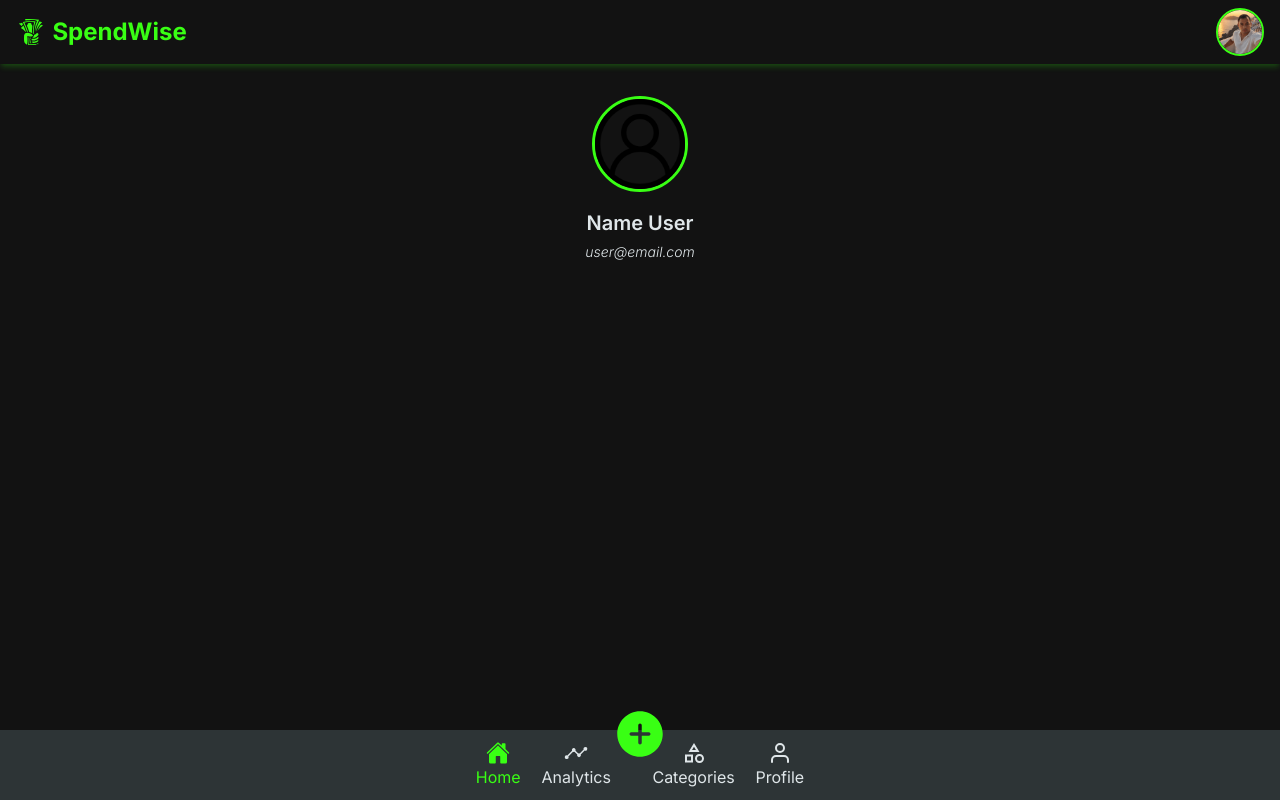
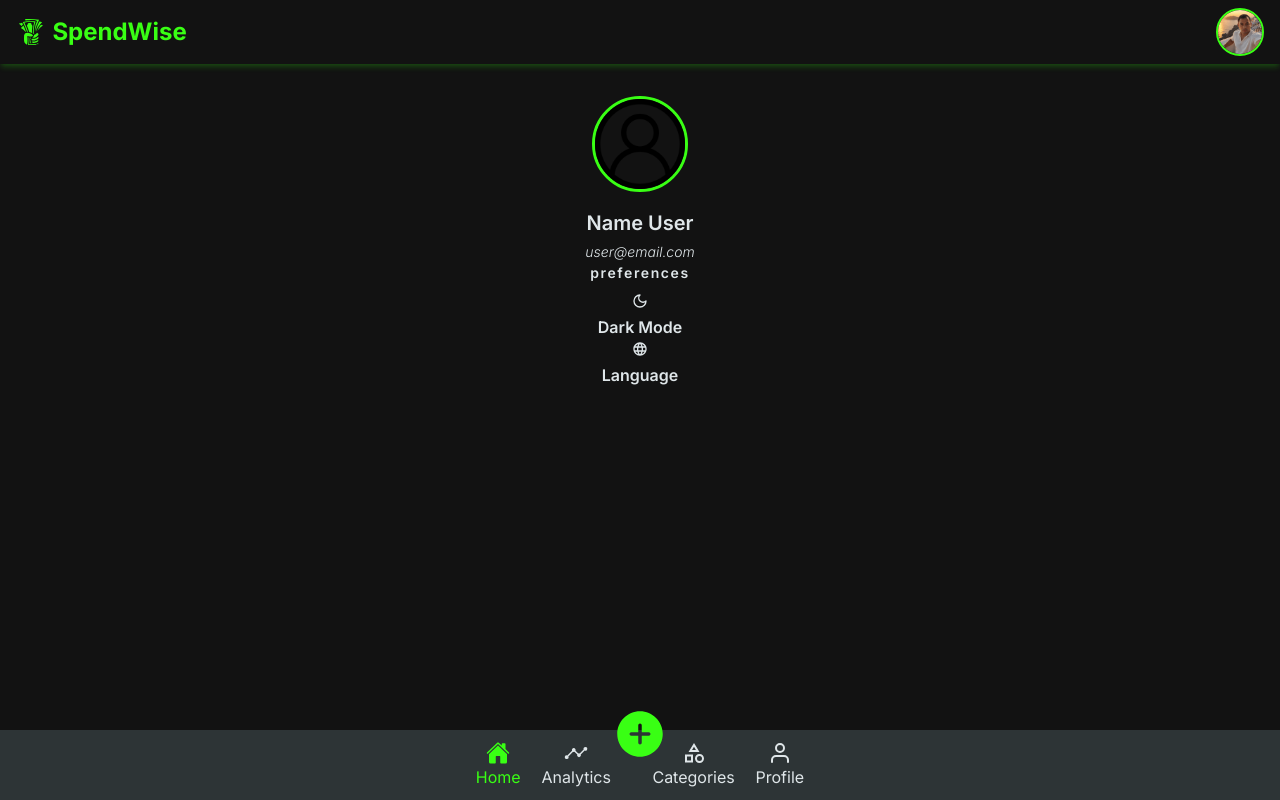
Before and after one commit to Andriamahay11master/SpendWise, a React (Vite) app: page /profile in a window 1280 px wide. Built offline with nearby package versions, Linux system fonts and the light colour scheme.

Commit message:
init part preferences page profil

```diff
--- a/src/components/Profile/Profile.tsx
+++ b/src/components/Profile/Profile.tsx
@@ -1,3 +1,5 @@
+import { LuMoon } from "react-icons/lu";
+import { MdOutlineLanguage } from "react-icons/md";
 interface ProfileProps {
   image: string;
   name: string;
@@ -15,6 +17,29 @@ const Profile = ({ image, name, email }: ProfileProps) => {
           <p className="profil-email">{email}</p>
         </div>
       </div>
+      <div className="profil-bottom">
+        <div className="profil-setting">
+          <h3 className="title-h3">preferences</h3>
+          <div className="profil-setting-item">
+            <div className="profil-col">
+              <div className="setting-icon">
+                <LuMoon />
+              </div>
+              <p className="setting-name">Dark Mode</p>
+            </div>
+            <div className="profil-col"></div>
+          </div>
+          <div className="profil-setting-item">
+            <div className="profil-col">
+              <div className="setting-icon">
+                <MdOutlineLanguage />
+              </div>
+              <p className="setting-name">Language</p>
+            </div>
+            <div className="profil-col"></div>
+          </div>
+        </div>
+      </div>
     </div>
   );
 };
```
